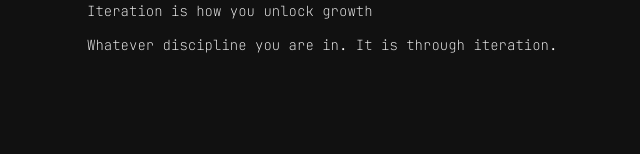
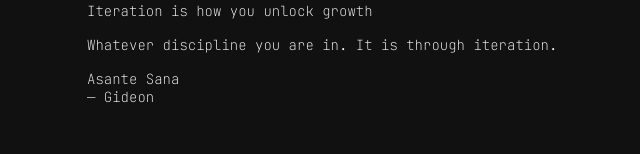
Before and after one commit to lytes20/gideon-log, a React (Vite) app: page /iteration in a window 1280 px wide. Shown: the part 146-300 px from the top of the page, without its empty margins (105-745 px from the left). Built offline with nearby package versions, Linux system fonts and the light colour scheme.

Commit message:
Add signature

```diff
--- a/src/blog/BlogLayout.tsx
+++ b/src/blog/BlogLayout.tsx
@@ -1,5 +1,6 @@
 import { Outlet } from "react-router";
 import Header from "../components/Header";
+import Signature from "./components/signature.mdx";
 
 function Blog() {
   return (
@@ -8,6 +9,7 @@ function Blog() {
       <section>
         <div className="blog-container">
           <Outlet />
+          <Signature />
         </div>
       </section>
     </div>
--- a/src/blog/blogs/cache.mdx
+++ b/src/blog/blogs/cache.mdx
@@ -56,6 +56,3 @@ You have clothes you wear regularly and others you use occasionally.<br />To sav
 
 
 💡You can apply caching beyond computers. It is a design pattern after all. It is <b>efficiency</b> and <b>accessibility</b> — keeping what you use often close.
-
-
-Asante Sana <br />— Gideon
--- /dev/null
+++ b/src/blog/components/signature.mdx
@@ -0,0 +1 @@
+Asante Sana <br />— Gideon
```
